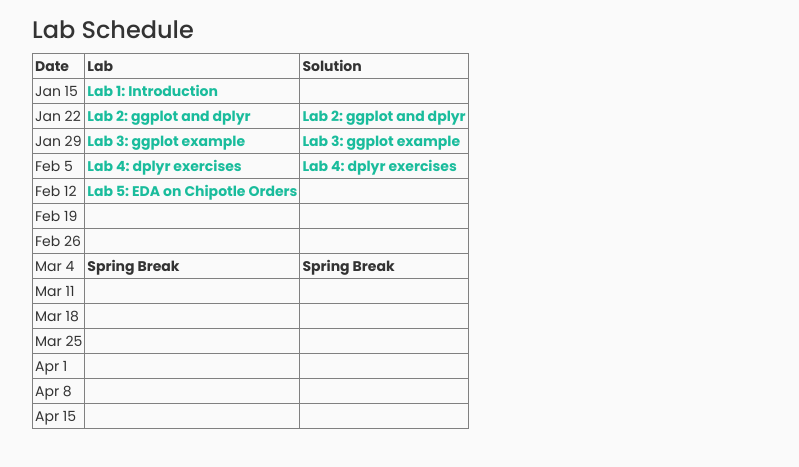
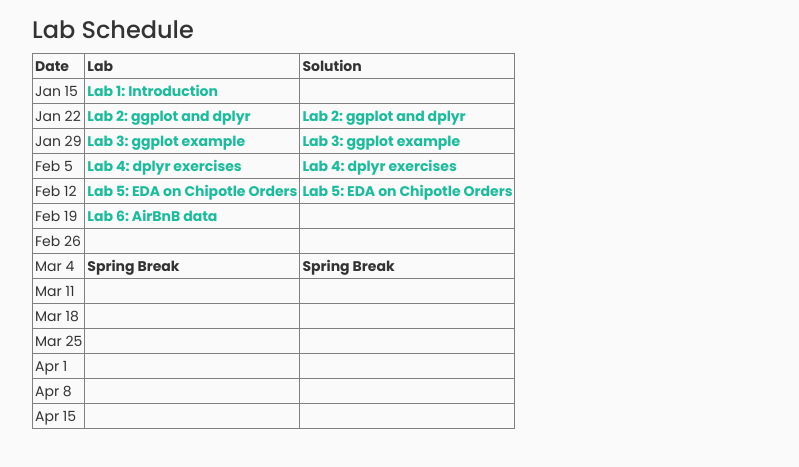
Before and after one commit to enesdilber/enesdilber.github.io, a plain HTML site: page stats306w20.html in a window 1280 px wide. Shown: the part 219-686 px from the top of the page, without its empty margins (23-822 px from the left). Drawn offline with Linux system fonts and the light colour scheme.

Commit message:
lab6 update

```diff
--- a/stats306w20.html
+++ b/stats306w20.html
@@ -134,11 +134,11 @@ tr:hover {background-color: #D9E0E0;}
   <tr>
     <td>Feb 12</td>
     <th><a href="stats306_W2020/stats306_lab5.ipynb"> Lab 5: EDA on Chipotle Orders</a></th>
-    <th></th>
+    <th><a href="stats306_W2020/stats306_lab5_sol.ipynb"> Lab 5: EDA on Chipotle Orders</a></th>
   </tr>
   <tr>
     <td>Feb 19</td>
-    <th></th>
+    <th><a href="stats306_W2020/stats306_lab6.ipynb"> Lab 6: AirBnB data</a></th>
     <th></th>
   </tr>
   <tr>
```
